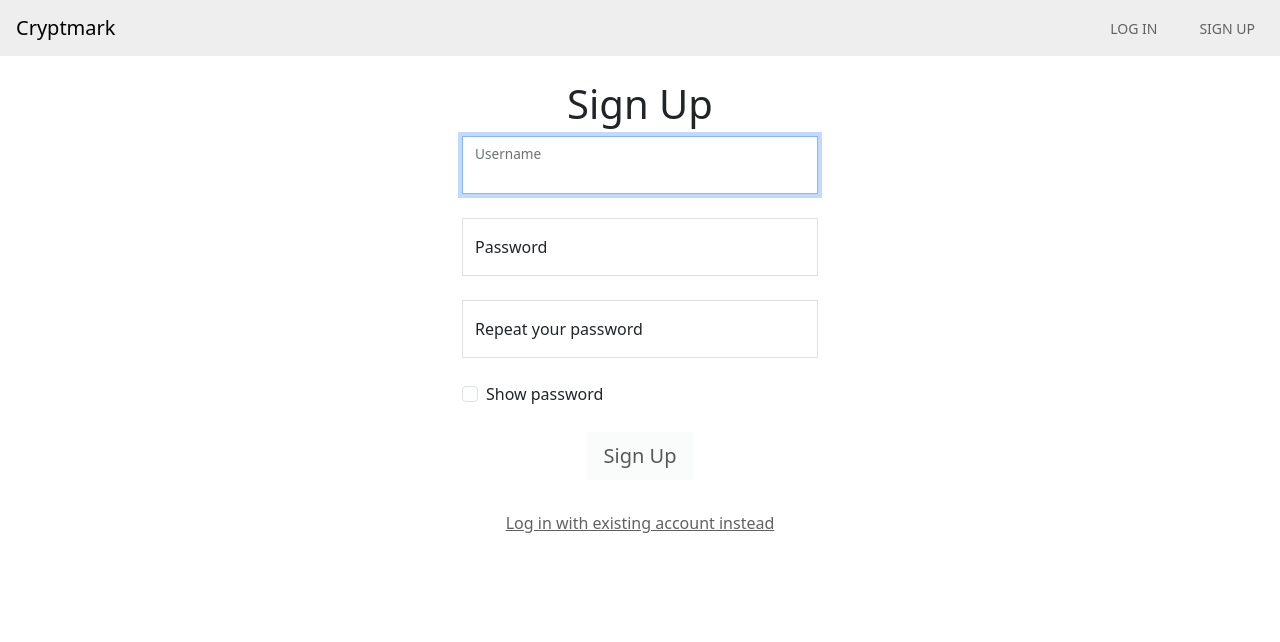
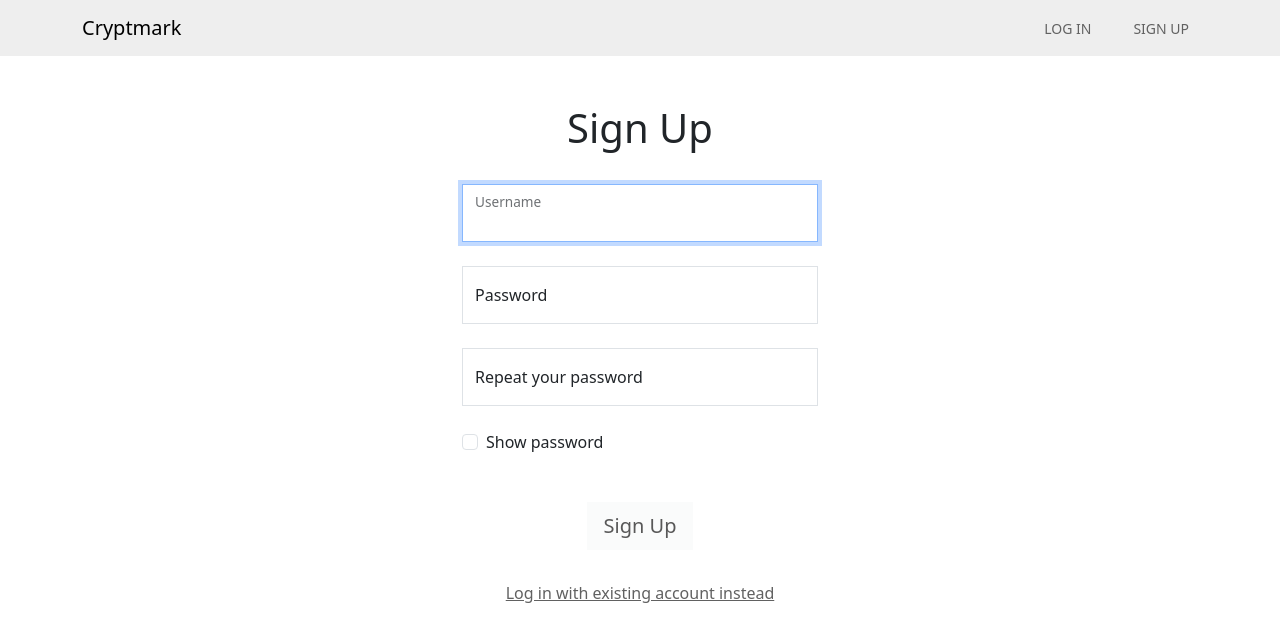
Before and after one commit to amilch/cryptmark-frontend, a Vue app: page /signup in a window 1280 px wide. Shown: the top 642 px of the page. Built offline with nearby package versions, Linux system fonts and the light colour scheme.

Commit message:
smaller layout improvements

```diff
--- a/src/App.vue
+++ b/src/App.vue
@@ -6,8 +6,7 @@ import Navbar from '@/components/Navbar.vue'
 
 <template>
   <Navbar />
-  <div class="container">
-
+  <div class="container-lg">
     <RouterView />
   </div>
   <RouterView name="dialog" />
--- a/src/components/Navbar.vue
+++ b/src/components/Navbar.vue
@@ -4,7 +4,7 @@ import store from '@/store'
 
 <template>
   <nav class="navbar navbar-expand-lg bg-body-secondary mb-4">
-    <div class="container-fluid mx-1 align-items-center">
+    <div class="container-lg mx-auto align-items-center">
       <a class="navbar-brand" href="/">Cryptmark</a>
       <div v-if="store.getters.isLoggedIn()">
         Welcome {{ store.getters.username() }}
--- a/src/views/HomeView.vue
+++ b/src/views/HomeView.vue
@@ -2,7 +2,7 @@
 import { computed, ref } from 'vue'
 import store from '../store/index'
 import BookmarkList from '../components/BookmarkList.vue'
-import Spinner from "@/components/Spinner.vue";
+import Spinner from '@/components/Spinner.vue'
 
 const title = computed(() => {
   if (!!store.state.bookmarks && store.state.bookmarks.length > 0) {
@@ -14,8 +14,6 @@ const title = computed(() => {
 </script>
 
 <template>
-  <div class="row justify-content-center">
-    <div class="col-md-9">
   <header class="d-flex align-items-center mb-4">
     <h1 class="flex-grow-1">{{ title }}</h1>
     <button class="btn btn-light btn-lg" @click="$router.push('/add')">
@@ -29,6 +27,4 @@ const title = computed(() => {
       <Spinner />
     </template>
   </Suspense>
-    </div>
-  </div>
 </template>
--- a/src/views/LoginView.vue
+++ b/src/views/LoginView.vue
@@ -46,8 +46,8 @@ async function changeToLogIn() {
 
 <template>
   <div class="row justify-content-center">
-    <div class="col-md-4">
-      <header class="py-8">
+    <div class="col-xl-4">
+      <header class="py-4">
         <h1 class="text-center">{{ !!isSigningUp ? 'Sign Up' : 'Log In' }}</h1>
         <p class="text-center" v-if="!isSigningUp">or sign up for a new account</p>
       </header>
@@ -67,7 +67,7 @@ async function changeToLogIn() {
         />
         <FormCheck v-model="showPassword" label="Show password" />
 
-        <div class="text-center mt-8">
+        <div class="text-center mt-4">
           <Button
             type="submit"
             class="btn btn-light btn-lg my-4"
```
Lines whose indentation alone changed are shown as unchanged.
